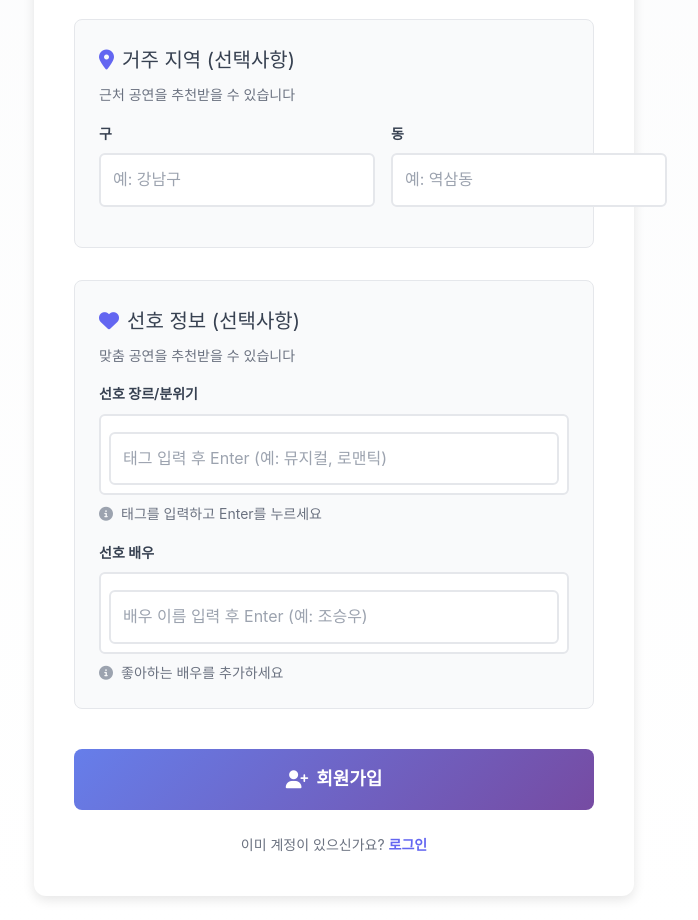
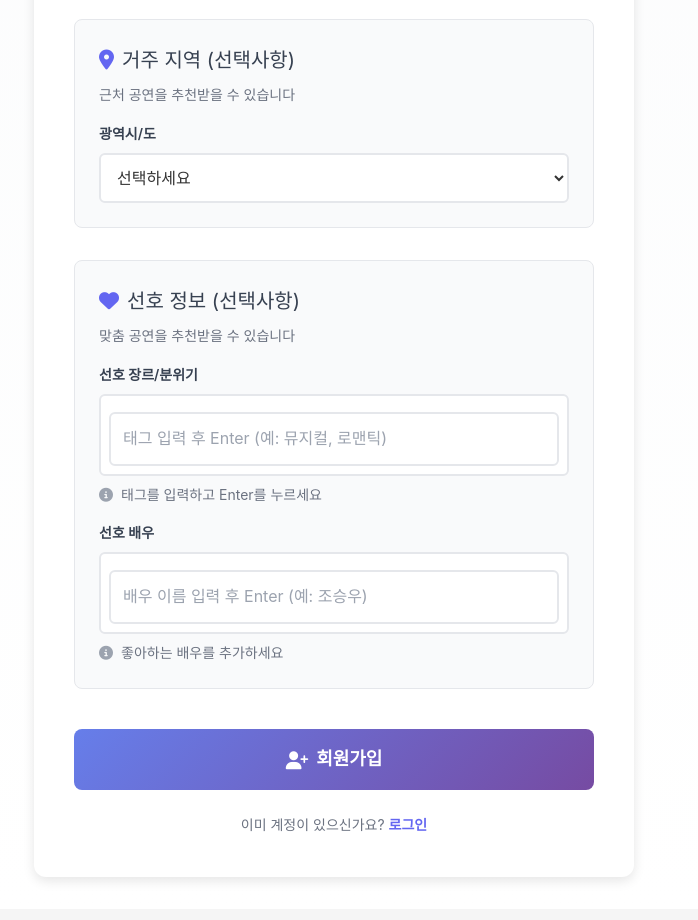
Before and after one commit to Play-Pick/playpick, a Vue app in the folder front/: page /register in a window 1280 px wide. Shown: the part 980-1900 px from the top of the page, without its empty margins (306-1004 px from the left). Built offline with nearby package versions, Linux system fonts and the light colour scheme.

Commit message:
#fix: Front-회원가입 폼 지역 필드 수정 (구/동 -> 광역시/도)

```diff
--- a/front/src/views/RegisterView.vue
+++ b/front/src/views/RegisterView.vue
@@ -90,26 +90,31 @@
           </h3>
           <p class="section-description">근처 공연을 추천받을 수 있습니다</p>
 
-          <div class="form-row">
-            <div class="form-group">
-              <label for="region_gu">구</label>
-              <input
-                id="region_gu"
-                v-model="formData.region_gu"
-                type="text"
-                placeholder="예: 강남구"
-              />
-            </div>
-
-            <div class="form-group">
-              <label for="region_dong">동</label>
-              <input
-                id="region_dong"
-                v-model="formData.region_dong"
-                type="text"
-                placeholder="예: 역삼동"
-              />
-            </div>
+          <div class="form-group">
+            <label for="region">광역시/도</label>
+            <select
+              id="region"
+              v-model="formData.region"
+            >
+              <option value="">선택하세요</option>
+              <option value="서울특별시">서울특별시</option>
+              <option value="부산광역시">부산광역시</option>
+              <option value="대구광역시">대구광역시</option>
+              <option value="인천광역시">인천광역시</option>
+              <option value="광주광역시">광주광역시</option>
+              <option value="대전광역시">대전광역시</option>
+              <option value="울산광역시">울산광역시</option>
+              <option value="세종특별자치시">세종특별자치시</option>
+              <option value="경기도">경기도</option>
+              <option value="강원특별자치도">강원특별자치도</option>
+              <option value="충청북도">충청북도</option>
+              <option value="충청남도">충청남도</option>
+              <option value="전북특별자치도">전북특별자치도</option>
+              <option value="전라남도">전라남도</option>
+              <option value="경상북도">경상북도</option>
+              <option value="경상남도">경상남도</option>
+              <option value="제주특별자치도">제주특별자치도</option>
+            </select>
           </div>
         </div>
 
@@ -212,8 +217,7 @@ const formData = ref({
   password: '',
   password2: '',
   birth_date: '',
-  region_gu: '',
-  region_dong: '',
+  region: '',
   preference_tags: [],
   favorite_actors: [],
 })
@@ -266,8 +270,7 @@ const handleRegister = async () => {
     if (formData.value.nickname) submitData.nickname = formData.value.nickname
     if (formData.value.email) submitData.email = formData.value.email
     if (formData.value.birth_date) submitData.birth_date = formData.value.birth_date
-    if (formData.value.region_gu) submitData.region_gu = formData.value.region_gu
-    if (formData.value.region_dong) submitData.region_dong = formData.value.region_dong
+    if (formData.value.region) submitData.region = formData.value.region
     if (formData.value.preference_tags.length > 0) {
       submitData.preference_tags = formData.value.preference_tags
     }
```
